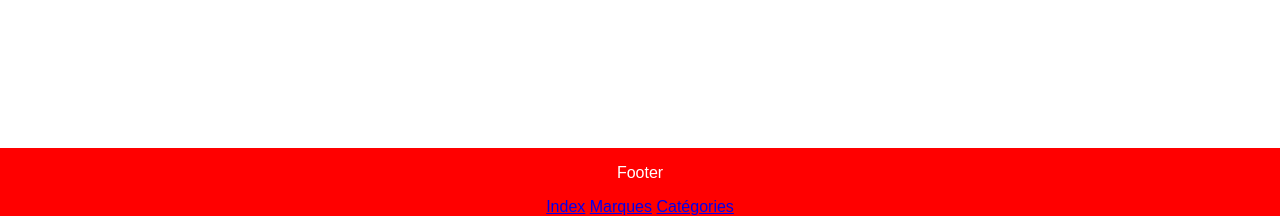
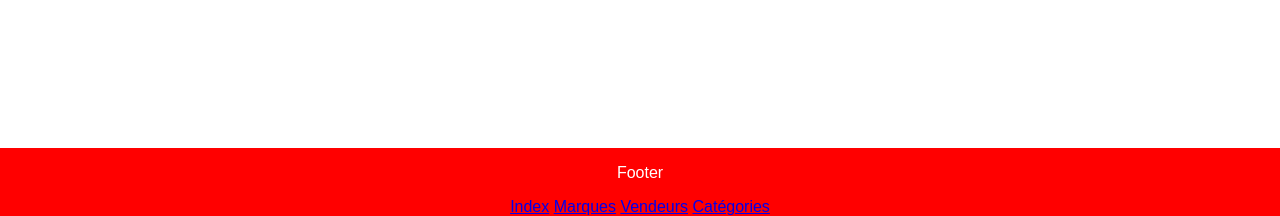
Before and after one commit to SandrineJa/simplon_marketplace, a PHP site: page /index.php in a window 1280 px wide. Shown: the part 584-800 px from the top of the page. Run offline with PHP 8.4, Linux system fonts and the light colour scheme.

Commit message:
lien page vendeurs

```diff
--- a/footer.php
+++ b/footer.php
@@ -6,6 +6,7 @@
         <p>Footer</p>
 	    <a href="<?php echo $root_path ?>index.php">Index</a>
 	    <a href="<?php echo $root_path ?>php/index_marques.php">Marques</a>
+	    <a href="<?php echo $root_path ?>php/index_sellers.php">Vendeurs</a>
 	    <a href="<?php echo $root_path ?>php/index_categories.php">Catégories</a>
     </div>
 </body>
```
